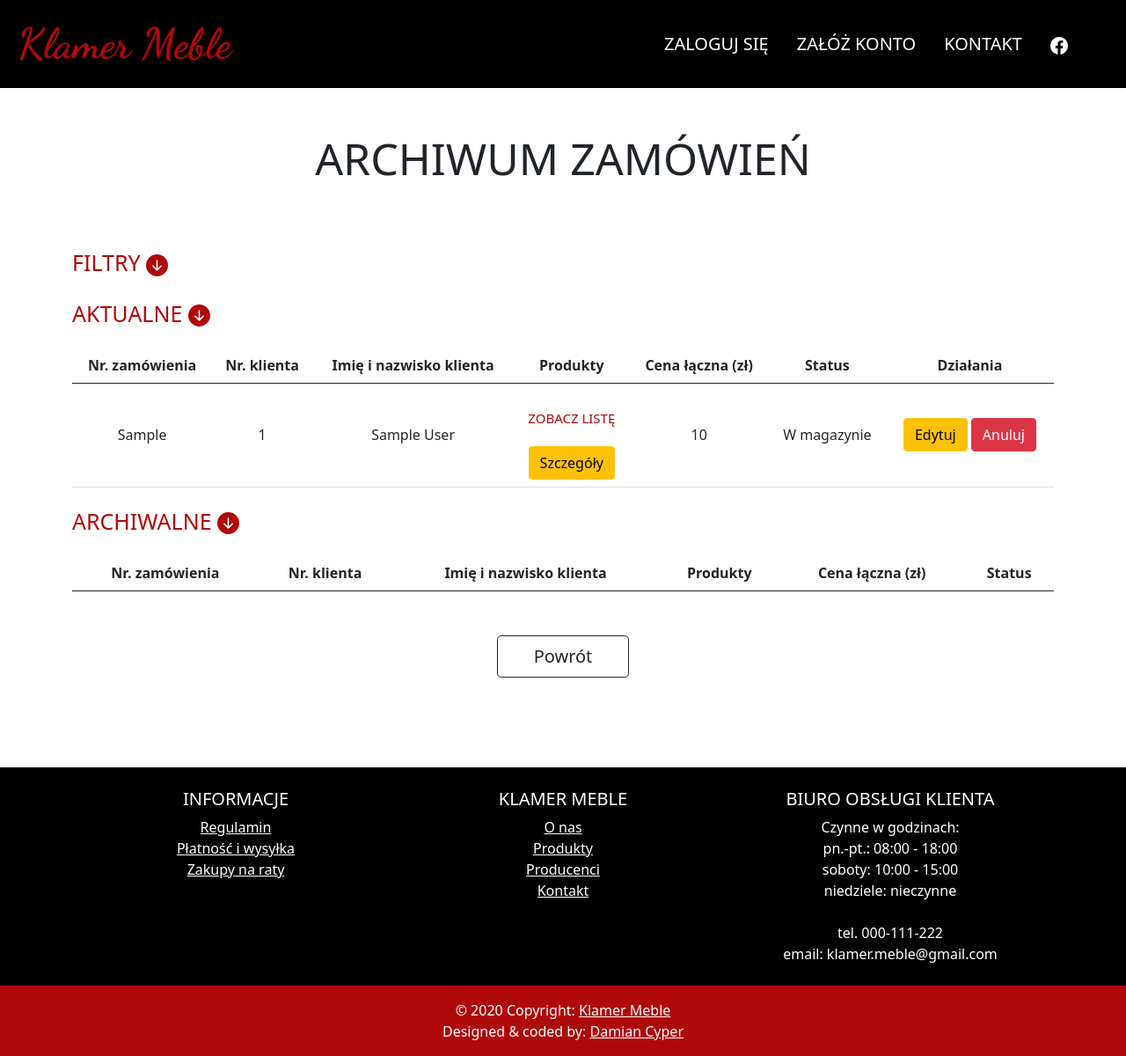
After one commit to dmncp/FurnitureStore, a Django app: template furniture_store/store/templates/order_archive.html in a window 1280 px wide. The commit adds this page. Shown: the whole page at 88% size. Run offline with Django 3.2, Linux system fonts and the light colour scheme; the template is opened without the code that fills it: most values are stand-ins (such as "Sample title", 1, 10 or a date in 2020); lists and menus that the app fills with data are empty.

Commit message:
worker settings

```diff
--- /dev/null
+++ b/furniture_store/store/static/store/archive_orders.css
@@ -0,0 +1,41 @@
+#go_back{
+    margin: 50px auto;
+    display: block;
+    width: 150px;
+}
+
+h3{
+    text-transform: uppercase;
+    font-size: 50px!important;
+    text-align: center;
+    padding: 50px 0;
+}
+
+.heading{
+    display: block;
+    font-size: 25px;
+    text-decoration: none;
+    color: #af0809;
+    text-transform: uppercase;
+    margin: 20px auto;
+}
+
+table{
+    text-align: center;
+}
+
+.products{
+    display: block;
+    font-size: 15px;
+    text-decoration: none;
+    color: #af0809;
+    text-transform: uppercase;
+    margin: 20px auto;
+}
+
+#product{
+    border: solid 1px #af0809;
+    text-align: center;
+    width: 80%;
+    margin: 0 auto 10px auto;
+}
--- /dev/null
+++ b/furniture_store/store/static/store/unavailable.css
@@ -0,0 +1,55 @@
+#go_back{
+    margin: 50px auto;
+    display: block;
+    width: 150px;
+}
+
+h3{
+    text-transform: uppercase;
+    font-size: 50px!important;
+    text-align: center;
+    padding: 50px 0;
+}
+
+.heading{
+    display: block;
+    font-size: 25px;
+    text-decoration: none;
+    color: #af0809;
+    text-transform: uppercase;
+    margin: 20px auto;
+}
+
+.card{
+    border: none!important;
+    border: 2px solid #af0809!important;
+    border-radius: 30px!important;
+}
+
+label{
+    font-size: 20px;
+    margin: 20px 0 0 40px!important;
+}
+
+input{
+    border: none;
+    border-bottom: 2px solid #af0809;
+    outline: none;
+    text-align: center;
+    font-size: 18px!important;
+    margin: 40px!important;
+}
+
+input{
+    height: 50px;
+}
+
+input:focus, textarea:focus{
+    background-color: #f5f2f2;
+
+}
+
+form{
+    padding: 10px 0;
+    font-weight: bold;
+}
--- /dev/null
+++ b/furniture_store/store/templates/order_archive.html
@@ -0,0 +1,150 @@
+{% extends 'navMenu.html' %}
+
+{% block additional %}
+    {% load static %}
+    <link href="{% static 'store/unavailable.css' %}" rel="stylesheet">
+    <link href="{% static 'store/archive_orders.css' %}" rel="stylesheet">
+{% endblock %}
+
+{% block main %}
+    <div class="container">
+        <h3>Archiwum zamówień</h3>
+    </div>
+
+    <div class="container" style="min-height: 74vh; margin: 0 auto;">
+        <a class="heading" data-bs-toggle="collapse" href="#filters" role="button" aria-expanded="false" aria-controls="collapseExample">
+          Filtry
+          <svg xmlns="http://www.w3.org/2000/svg" width="25" height="25" fill="currentColor" class="bi bi-arrow-down-circle-fill" viewBox="0 0 16 16">
+              <path d="M16 8A8 8 0 1 1 0 8a8 8 0 0 1 16 0zM8.5 4.5a.5.5 0 0 0-1 0v5.793L5.354 8.146a.5.5 0 1 0-.708.708l3 3a.5.5 0 0 0 .708 0l3-3a.5.5 0 0 0-.708-.708L8.5 10.293V4.5z"/>
+          </svg>
+        </a>
+        <div id="filters" class="mb-5 collapse">
+            <div class="card card-body container m-auto">
+                <form method="get" class="row">
+                  {% csrf_token %}
+                  <div class="col-md-6 d-flex flex-column">
+                    <label>Nr. zamówienia:</label>
+                    <input id="order_nr" name="order_nr">
+                  </div>
+                  <div class="col-md-6 d-flex flex-column">
+                    <label>Id klienta:</label>
+                    <input name="client_id" id="client_id">
+                  </div>
+
+                  <button type="submit" class="btn btn-outline-dark mt-3 col-md-3 col-sm-4 m-auto">Wyszukaj</button>
+                </form>
+            </div>
+        </div>
+        <a class="heading collapsed" data-bs-toggle="collapse" href="#actual" role="button" aria-expanded="true" aria-controls="collapseExample">
+          Aktualne
+          <svg xmlns="http://www.w3.org/2000/svg" width="25" height="25" fill="currentColor" class="bi bi-arrow-down-circle-fill" viewBox="0 0 16 16">
+              <path d="M16 8A8 8 0 1 1 0 8a8 8 0 0 1 16 0zM8.5 4.5a.5.5 0 0 0-1 0v5.793L5.354 8.146a.5.5 0 1 0-.708.708l3 3a.5.5 0 0 0 .708 0l3-3a.5.5 0 0 0-.708-.708L8.5 10.293V4.5z"/>
+          </svg>
+        </a>
+        <div id="actual" class="collapse show">
+            <table class="table align-middle">
+              <thead style="text-align: center;">
+                  <tr>
+                      <th>Nr. zamówienia</th>
+                      <th>Nr. klienta</th>
+                      <th>Imię i nazwisko klienta</th>
+                      <th>Produkty</th>
+                      <th>Cena łączna (zł)</th>
+                      <th>Status</th>
+                      <th>Działania</th>
+                  </tr>
+              </thead>
+              <tbody>
+                  {% for order in object_list %}
+                    {% if order.status != 'ordered' %}
+                        <tr>
+                            <td>{{order.order_nr}}</td>
+                            <td>{{order.user.id}}</td>
+                            <td>{{order.user.first_name}} {{order.user.last_name}}</td>
+                            <td>
+                                <a class="products" data-bs-toggle="collapse" href="#a{{order.order_nr}}" role="button" aria-expanded="false" aria-controls="collapseExample">
+                                    Zobacz listę
+                                </a>
+                                <div class="collapse" id="a{{order.order_nr}}">
+                                    <p id="product">
+                                        {% for product in order.products.all %}
+                                            {{product.product.name}} - {{product.amount}}szt.<br><br>
+                                        {% endfor %}
+                                    </p>
+                                </div>
+                                <a class="btn btn-warning" href="{% url 'all_details' order.order_nr %}">Szczegóły</a>
+                            </td>
+                            <td>{{order.price}}</td>
+                            <td>
+                                {% if order.status == 'unsent' %}
+                                    W magazynie
+                                {% elif order.status == 'sent' %}
+                                    W drodze
+                                {% endif %}
+                            </td>
+                            <td>
+                                {% if order.status == 'unsent' %}
+                                    <a href="{% url 'order_edit' order.order_nr%}" class="btn btn-warning">Edytuj</a>
+                                    <a href="{% url 'cancel_order' order.order_nr %}" class="btn btn-danger">Anuluj</a>
+                                {% else %}
+                                    <p>Brak dostępnych działań dla tego zamówienia</p>
+                                {% endif %}
+                            </td>
+                        </tr>
+                    {% endif %}
+                  {% endfor %}
+              </tbody>
+            </table>
+        </div>
+
+        <a class="heading collapsed" data-bs-toggle="collapse" href="#archival" role="button" aria-expanded="true" aria-controls="collapseExample">
+          Archiwalne
+          <svg xmlns="http://www.w3.org/2000/svg" width="25" height="25" fill="currentColor" class="bi bi-arrow-down-circle-fill" viewBox="0 0 16 16">
+              <path d="M16 8A8 8 0 1 1 0 8a8 8 0 0 1 16 0zM8.5 4.5a.5.5 0 0 0-1 0v5.793L5.354 8.146a.5.5 0 1 0-.708.708l3 3a.5.5 0 0 0 .708 0l3-3a.5.5 0 0 0-.708-.708L8.5 10.293V4.5z"/>
+          </svg>
+        </a>
+        <div id="archival" class="collapse show">
+            <table class="table align-middle">
+              <thead style="text-align: center;">
+                  <tr>
+                      <th>Nr. zamówienia</th>
+                      <th>Nr. klienta</th>
+                      <th>Imię i nazwisko klienta</th>
+                      <th>Produkty</th>
+                      <th>Cena łączna (zł)</th>
+                      <th>Status</th>
+                  </tr>
+              </thead>
+              <tbody>
+                  {% for order in object_list %}
+                    {% if order.status == 'ordered' %}
+                        <tr>
+                            <td>{{order.order_nr}}</td>
+                            <td>{{order.user.id}}</td>
+                            <td>{{order.user.first_name}} {{order.user.last_name}}</td>
+                            <td>
+                                <a class="products" data-bs-toggle="collapse" href="#b{{order.order_nr}}" role="button" aria-expanded="false" aria-controls="collapseExample">
+                                    Zobacz listę
+                                </a>
+                                <div class="collapse" id="b{{order.order_nr}}">
+                                    <p>
+                                        {% for product in order.products.all %}
+                                            {{product.product.name}} - {{product.amount}}szt.<br><br>
+                                        {% endfor %}
+                                    </p>
+                                </div>
+                                <a class="btn btn-warning" href="">Szczegóły</a>
+                            </td>
+                            <td>{{order.price}}</td>
+                            <td>Dostarczone</td>
+                        </tr>
+                    {% endif %}
+                  {% endfor %}
+              </tbody>
+            </table>
+        </div>
+
+        <a type="button" class="btn btn-lg btn-outline-dark" href="/settings" id="go_back">Powrót</a>
+    </div>
+
+{% endblock %}
--- a/furniture_store/store/templates/settings.html
+++ b/furniture_store/store/templates/settings.html
@@ -126,7 +126,7 @@
                                         <span>Archiwum Zamówień</span><br><br>
                                         Tutaj możesz zobaczyć zamówienia wszystkich klientów oraz edytować zamówienia w realizacji oraz zmieniać ich status.
                                     </p>
-                                    <a class="btn btn-outline-dark " href="/">Sprawdź</a>
+                                    <a class="btn btn-outline-dark " href="{% url 'order_archive' %}">Sprawdź</a>
                                 </div>
                             </div>
                         </div>
@@ -141,7 +141,7 @@
                                         <span>Produkty niedostępne</span><br><br>
                                         Sprawdź listę produktów aktualnie niedostępnych w sprzedaży.
                                     </p>
-                                    <a class="btn btn-outline-dark " href="/">Sprawdź</a>
+                                    <a class="btn btn-outline-dark " href="{% url 'unavailable'%}">Sprawdź</a>
                                 </div>
                             </div>
                         </div>
@@ -172,7 +172,7 @@
                                     </svg>
                                     <p class="card-text" style="height: 150px;">
                                         <span>Użytkownicy</span><br><br>
-                                        Edytuj dane i adres każdego użytkownika (również pracowników) lub usuń jego konto. Możesz również zmieniać uprawnienia każdego użytkownika.
+                                        Edytuj dane i adres każdego użytkownika (również pracowników) lub usuń jego konto. Możesz także zmieniać uprawnienia każdego użytkownika.
                                     </p>
                                     <a class="btn btn-outline-dark " href="/">Edycja</a>
                                 </div>
```
Also changed, not shown: furniture_store/store/models.py (+18 -0 lines), furniture_store/store/static/store/customer_orders.css (added, +50 -0 lines), furniture_store/store/templates/all_details.html (added, +51 -0 lines), furniture_store/store/templates/order_edit.html (added, +73 -0 lines), furniture_store/store/templates/order_edit_add.html (added, +66 -0 lines), furniture_store/store/templates/out_of_stock_products.html (added, +80 -0 lines), furniture_store/store/urls.py (+10 -1 lines), furniture_store/store/views.py (+126 -12 lines), furniture_store/db.sqlite3.
